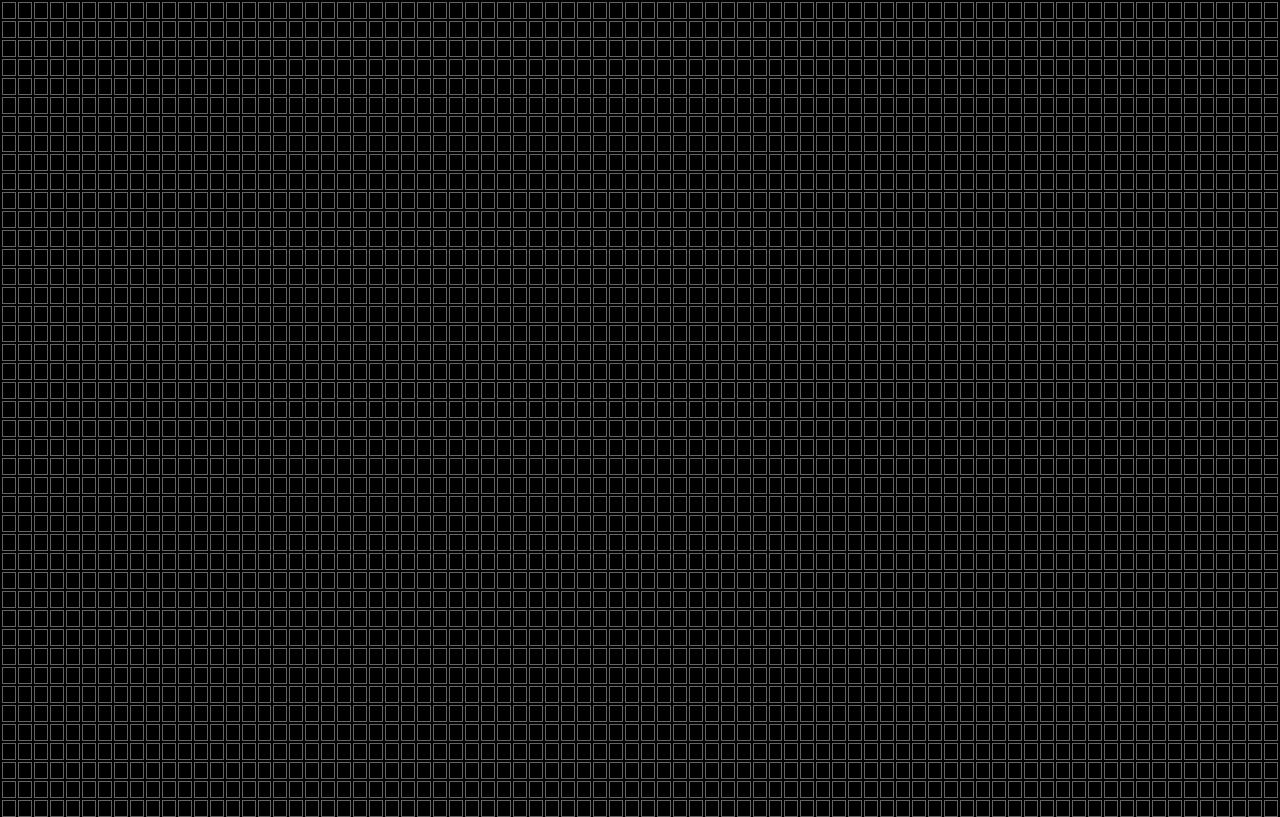
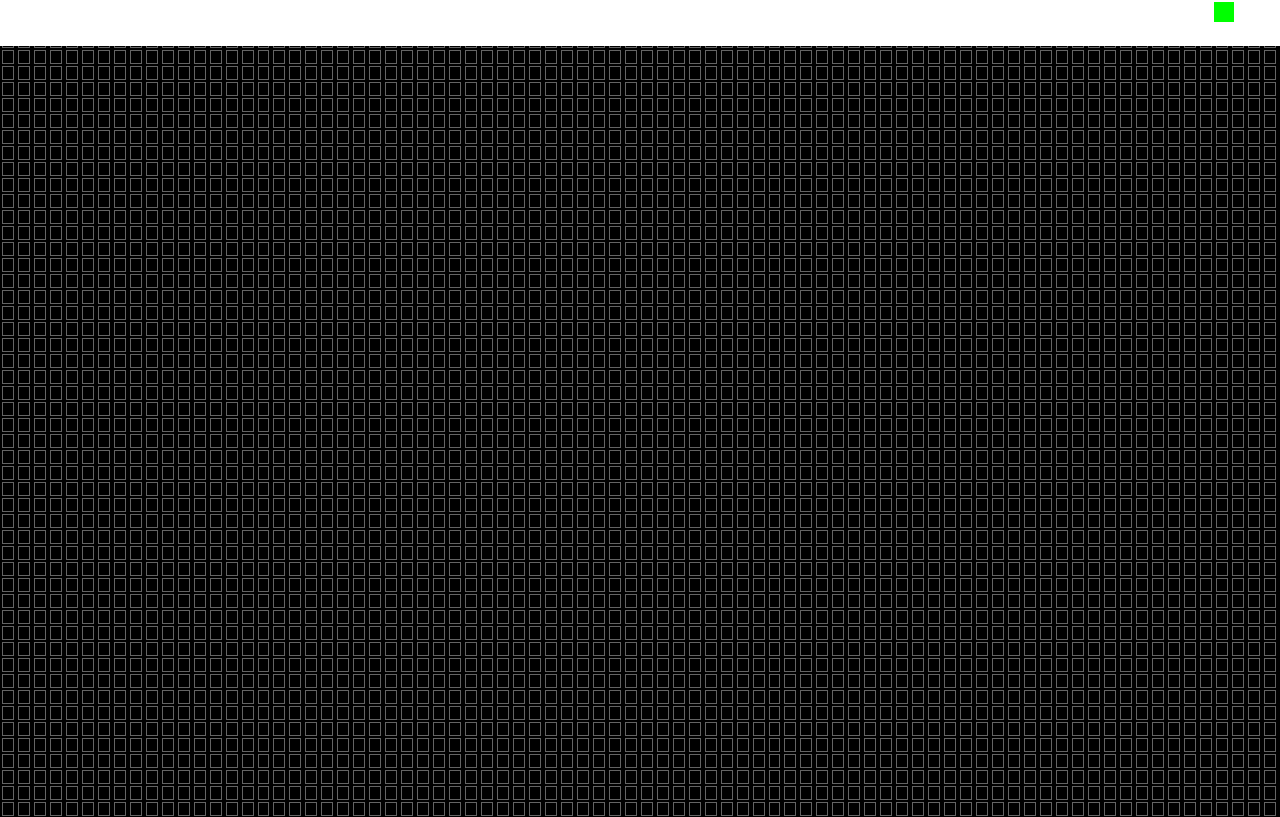
Before and after one commit to Alejandrom8/PDI, a plain HTML site: page index.html in a window 1280 px wide. Shown: the top 817 px of the page. Drawn offline with Linux system fonts and the light colour scheme.

Commit message:
Display agregado

```diff
--- a/index.html
+++ b/index.html
@@ -8,6 +8,20 @@
     <link rel="stylesheet" type="text/css" href="styles.css">
 </head>
 <body>
+    <header id="menu">
+        <table>
+            <tr>
+                <td class="verde"></td>
+                <td></td>
+                <td></td>
+            </tr>
+            <tr>
+                <td></td>
+                <td></td>
+                <td></td>
+            </tr>
+        </table>
+    </header>
     <div id="display"></div>
     <script src="scripts/display.js"></script>
     <script>
--- a/scripts/display.js
+++ b/scripts/display.js
@@ -1,13 +1,37 @@
 const display = document.getElementById("display")
 
-function makeDisplay(rows, cols){
+function makeDisplay(rows, cols, matrix = null){
     let finalDisplay = "<table id='grid'>";
     for(let i = 0; i < rows; i++){
         finalDisplay += "<tr>"
         for(let j = 0; j < cols; j++){
-            finalDisplay += "<td class='pixel'></td>";
+            // const pixel = matrix[i][j];
+            // finalDisplay += `<td class='pixel' style='background-color:rgb(${pixel.r}, ${pixel.v}, ${pixel.a});'></td>`;
+            finalDisplay += "<td class='pixel'><td>";
         }
         finalDisplay += "</tr>";
     }
+
     display.innerHTML = finalDisplay;
+
+    const pixeles = document.querySelectorAll(".pixel");
+
+    pixeles.forEach(pixel => {
+        pixel.addEventListener("click",  () => {
+            pixel.style.backgroundColor = "yellow";
+        });
+    });
 }
+
+function getGrid(){
+    const grid = document.getElementById("grid");
+}
+
+
+
+// [
+//     [{r: 40, v: 50, a: 200}, {r: 40, v: 50, a: 200}, {r: 40, v: 50, a: 200}]]
+//     [{r: 40, v: 50, a: 200}, {r: 40, v: 50, a: 200}, {r: 40, v: 50, a: 200}]]
+//     [{r: 40, v: 50, a: 200}, {r: 40, v: 50, a: 200}, {r: 40, v: 50, a: 200}]]
+//     [{r: 40, v: 50, a: 200}, {r: 40, v: 50, a: 200}, {r: 40, v: 50, a: 200}]]
+// ]
--- a/styles.css
+++ b/styles.css
@@ -14,7 +14,40 @@ table{
 
 table tr .pixel{
     width:40px;
-    height:15px;
-    border:1px solid rgba(100,100,100);
+    height:12px;
+    border:0.5px solid rgba(100,100,100);
     border-collapse: collapse;
 }
+
+#menu{
+    width:100%;
+    height:auto;
+    display:flex;
+    position: fixed;
+    justify-content: flex-end;
+    align-items:center;
+    align-content: center;
+    background-color:#fff;
+}
+
+#menu table{
+    margin-right:0;
+    width:auto;
+    height:auto;
+
+}
+
+#menu table tr{
+    width: auto;
+    height:auto;
+}
+
+#menu table tr td{
+    width:20px;
+    height:20px;
+    margin:10px;
+}
+
+.verde{
+    background-color:#00FF00;
+}
```
